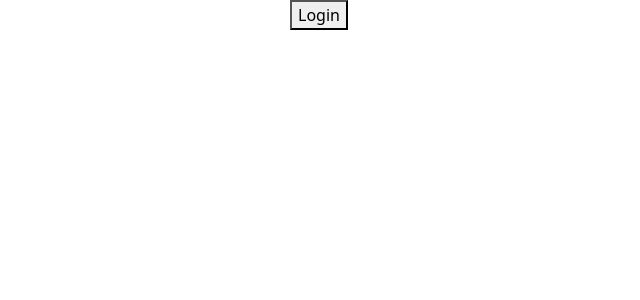
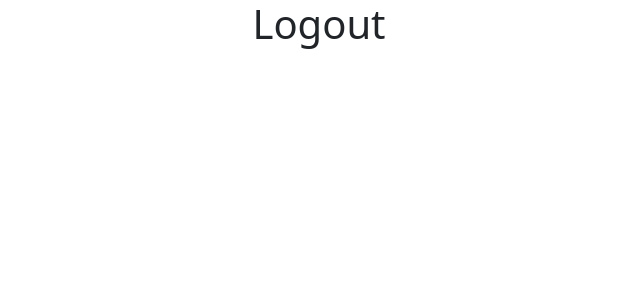
Before and after one commit to ratulshourov/reactwork, a React (Create React App) app: page / in a window 1280 px wide. Shown: the top 300 px of the page, without its empty margins (321-961 px from the left). Built offline with nearby package versions, Linux system fonts and the light colour scheme.

Commit message:
variable elements work in return because here directly if else not working

```diff
--- a/src/App.js
+++ b/src/App.js
@@ -8,6 +8,7 @@ import Arrow from './components/Arrow';
 import Statework from './components/Statework';
 import Setstatework from './components/Setstatework';
 import Conditional from './components/Conditional';
+import Variableelements from './components/Variableelements';
 function App() {
   return (
     <div className="App">
@@ -19,7 +20,8 @@ function App() {
       {/* <Arrow></Arrow> */}
       {/* <Statework></Statework> */}
       {/* <Setstatework></Setstatework> */}
-      <Conditional></Conditional>
+      {/* <Conditional></Conditional> */}
+      <Variableelements></Variableelements>
     </div>
   );
 
--- /dev/null
+++ b/src/components/Variableelements.js
@@ -0,0 +1,26 @@
+import React,{Component} from 'react';
+
+class Variableelements extends Component {
+
+    constructor() {
+        super();
+        this.state = {
+            flag: true,
+
+        }
+    }
+
+
+    render() {
+      return(
+        this.state.flag ?
+        (
+           <h1>Logout</h1>
+        ):
+        (
+            <h1>login</h1>
+         )
+      );
+    }
+}
+export default Variableelements;
```
